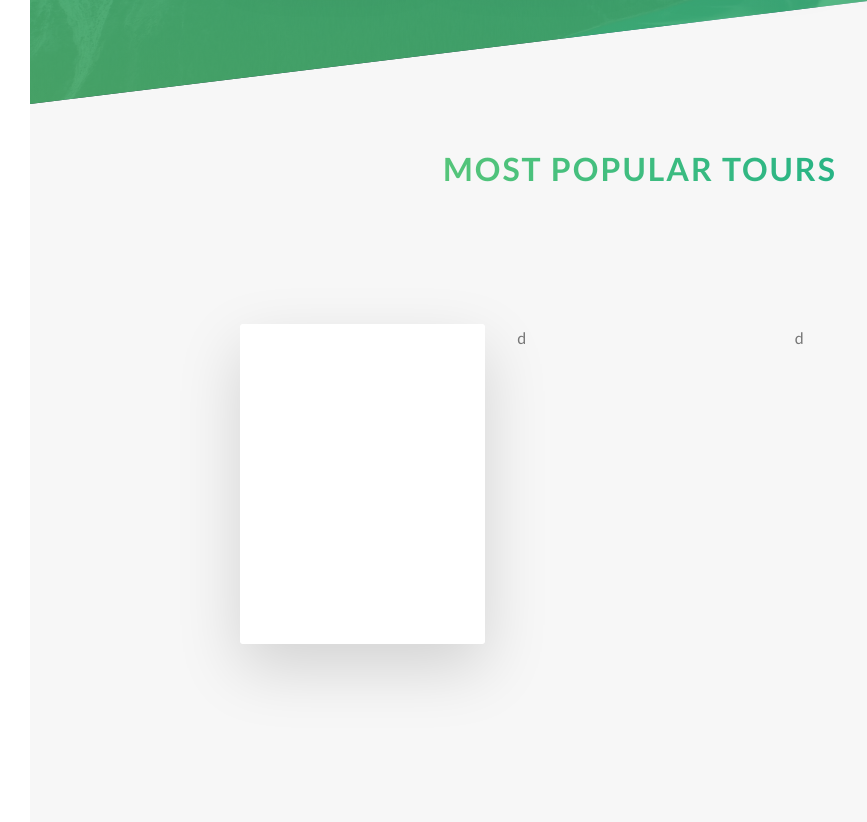
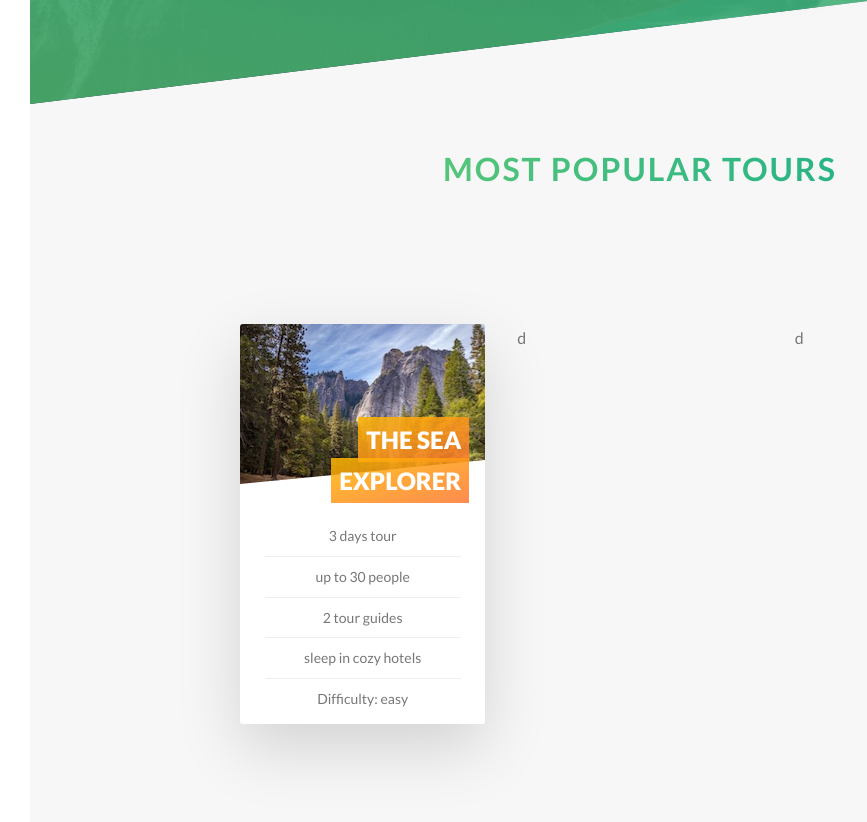
Before and after one commit to marilyn-n/advanced-styling, a website: page natours/index.html in a window 1280 px wide. Shown: the part 1823-2645 px from the top of the page, without its empty margins (0-867 px from the left). Drawn offline with Linux system fonts and the light colour scheme.

Commit message:
create front of card component

```diff
--- a/natours/index.html
+++ b/natours/index.html
@@ -104,7 +104,21 @@
               <div class="col-1-of-3">
                 <div class="card">
                   <div class="card__side card__side--front">
-                    FRONt
+                    <div class="card__picture card__picture--1">&nbsp;</div>
+                    <div class="card__heading">
+                      <span class="card__heading--span card__heading--span--1">
+                        The Sea Explorer
+                      </span>
+                    </div>
+                    <div class="card__details">
+                      <ul>
+                        <li>3 days tour</li>
+                        <li>up to 30 people</li>
+                        <li>2 tour guides</li>
+                        <li>sleep in cozy hotels</li>
+                        <li>Difficulty: easy</li>
+                      </ul>
+                    </div>
                   </div>
                   <div class="card__side card__side--back card__side--back--1">
                     Back
--- a/natours/sass/abstracts/_variables.scss
+++ b/natours/sass/abstracts/_variables.scss
@@ -2,6 +2,7 @@ $color-primary: #7ed56f;
 $color-primary-light: #55c57a;
 $color-primary-dark: #28b485;
 $color-gray-dark: #777;
+$color-light-gray: #eee;
 $color-gray-light-1: #f7f7f7;
 
 $color-secondary-light: #ffb900;
--- a/natours/sass/components/_card.scss
+++ b/natours/sass/components/_card.scss
@@ -2,11 +2,11 @@
   perspective: 150rem;
   -moz-perspective: 150rem;
   position: relative;
-  height: 20rem;
+  height: 25rem;
   &__side {
     width: 100%;
     background-color: red;
-    height: 20rem;
+    height: 25rem;
     transition: all .8s ease;
     color: white;
     position: absolute;
@@ -14,6 +14,7 @@
     left: 0;
     backface-visibility: hidden;
     border-radius: 3px;
+    overflow: hidden;
     box-shadow: 0 1.5rem 4rem rgba(black, .15);
     &--front {
       background-color: white;
@@ -28,10 +29,61 @@
   }
 
   &:hover &__side--front {
-    transform: rotateY(180deg);
+    transform: rotateY(-180deg);
   }
 
   &:hover &__side--back {
     transform: rotateY(0);
   }
+
+  &__picture {
+    background-size: cover;
+    height: 10rem;
+    -webkit-clip-path: polygon(0 0, 100% 0, 100% 85%, 0 100%);
+    clip-path: polygon(0 0, 100% 0, 100% 85%, 0 100%);
+    &--1 {
+      background: url(../../img/nat-1.jpg);
+    }
+  }
+
+  &__heading {
+    font-size: 1.5rem;
+    font-weight: 800;
+    text-transform: uppercase;
+    text-align: right;
+    color: white;
+    position: absolute;
+    top: 6rem;
+    right: 1rem;
+    width: 75%;
+  }
+
+  &__heading--span {
+    padding: .5rem;
+    -webkit-box-decoration-break: clone;
+    box-decoration-break: clone;
+    &--1 {
+      background-image: linear-gradient(to right bottom,
+      rgba($color-secondary-light, .85),
+      rgba($color-secondary-dark, .85));
+    }
+  }
+
+  &__details {
+    padding-top: 2rem;
+    color: #777;
+    font-size: .875rem;
+    ul {
+      list-style: none;
+      width: 80%;
+      text-align: center;
+      margin: 0 auto;
+      li {
+        padding: .5rem 0;
+        &:not(:last-child) {
+          border-bottom: 1px solid $color-light-gray;
+        }
+      }
+    }
+  }
 }
--- a/natours/sass/layout/_header.scss
+++ b/natours/sass/layout/_header.scss
@@ -7,6 +7,7 @@
     url(../img/hero.jpg);
   background-size: cover;
   background-position: top;
+  -webkit-clip-path: polygon(0 0, 100% 0% ,100% 75vh, 0% 100%);
   clip-path: polygon(0 0, 100% 0% ,100% 75vh, 0% 100%);
   position: relative;
 
```
Also changed, not shown: natours/css/style.css.
